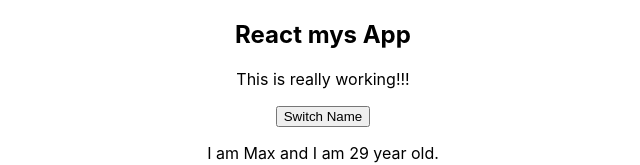
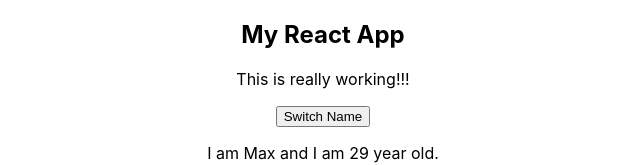
Before and after one commit to ashumantoo/react-complete-guide, a React (Create React App) app: page / in a window 1280 px wide. Shown: the top 165 px of the page, without its empty margins (317-957 px from the left). Built offline with nearby package versions, Linux system fonts and the light colour scheme.

Commit message:
Handling the onClick event.

```diff
--- a/src/App.js
+++ b/src/App.js
@@ -21,6 +21,11 @@ class App extends Component {
       { name: 'John', age: 35 }
     ]
   }
+
+  switchNameHandler = () => {
+    console.log('button was clicked');
+  }
+
   render() {
     return (
       <div className="App" >
@@ -33,9 +38,11 @@ class App extends Component {
         <Person name="Mantoo" age="26" /> */}
 
 
-        <h2>React mys App</h2>
+        <h2>My React App</h2>
         <p>This is really working!!!</p>
-        <button>Switch Name</button>
+        {/* Here in onClick, Don't call method with parentheses=() Because it calls immediately as
+            React render the Dom so Just pass the reference of the function to the onClick*/}
+        <button onClick={this.switchNameHandler}>Switch Name</button>
         <Person name={this.state.person[0].name} age={this.state.person[0].age} />
         <Person name={this.state.person[1].name} age={this.state.person[1].age}> My Hobbies : Coding </Person>
         <Person name={this.state.person[2].name} age={this.state.person[0].age} />
```
